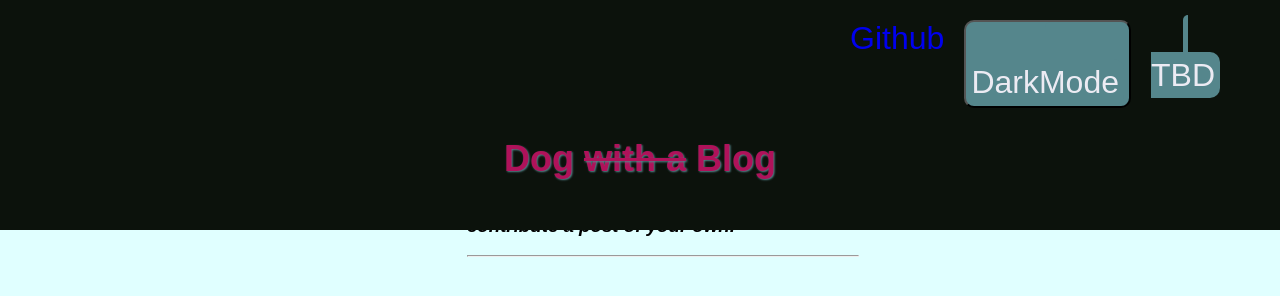
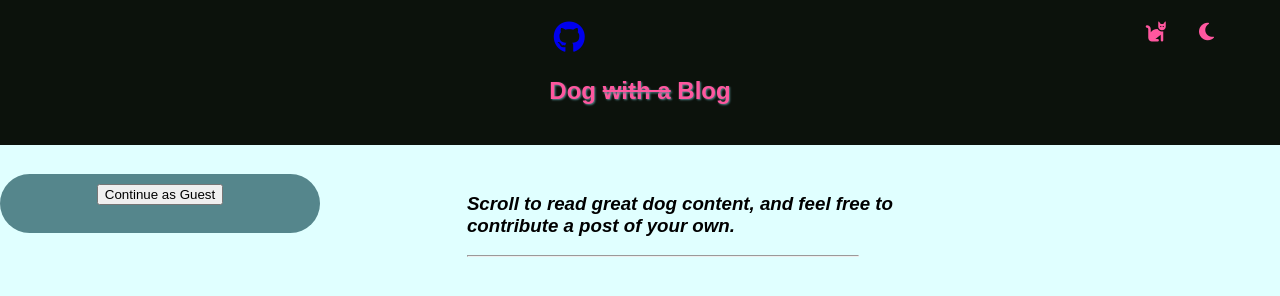
Before and after one commit to katbruce/phase-1-project-dog-blog, a website: page index.html in a window 1280 px wide. Drawn offline with Linux system fonts and the light colour scheme; no server answers.

Commit message:
guest login and some css changes git push

```diff
--- a/index.html
+++ b/index.html
@@ -10,14 +10,15 @@
 
     <link rel="stylesheet" type="text/css" href="style.css" />
     <script type="text/javascript" src="script.js" defer></script>
+    <script src="https://kit.fontawesome.com/d3ebe86ad0.js" crossorigin="anonymous"></script>
     <title>Dog Blog</title>
 </head>
 <body>
-    <nav class="grid">
+    <nav class="nav-bar">
         <ul>
-            <li><a href="https://github.com/mikecoux/phase-1-project-dog-blog">Github</a></li>
-            <li><button id="dark-mode"><a class= "transition" >DarkMode</a></button></li>
-            <li><a class = "transition" id="other-mode">TBD</a></li>
+            <li><a href="https://github.com/mikecoux/phase-1-project-dog-blog"><i class="fa-brands fa-github"></i></a></li>
+            <li><button id="chaos" id="nav-btn"><i class="fa-solid fa-cat"></i></button></li>
+            <li><button id="dark-mode" id="nav-btn"><i class="fa-solid fa-moon"></i></button></li>
         </ul>
         <h1 class="title"><b>Dog <del>with a</del> Blog</b></h1>
     </nav>
@@ -31,6 +32,9 @@
                 </div>
                 <div class="g_id_signin" data-type="standard" data-shape="rectangular" data-theme="outline" data-text="signin_with"
                     data-size="large" data-logo_alignment="left">
+                </div>
+                <div id="guest-sign-in">
+                    <button id="guest-sign-in-btn">Continue as Guest</button>
                 </div>
             </div><br>
             <!-- Create blog post form -->
--- a/script.js
+++ b/script.js
@@ -239,14 +239,14 @@ function darkMode(){
     const darkModeButton = document.querySelector("#dark-mode");
      const display = document.querySelector("body");
     darkModeButton.addEventListener("click",()=>{
-        if (darkModeButton.textContent === "DarkMode"){
+        if (display.style.backgroundColor === 'lightcyan'){
             display.style.backgroundColor = '#1b1b1b';
             display.style.color = 'white';
-            darkModeButton.textContent = "LightMode";
+            darkModeButton.style.color = "white";
         }else{
             display.style.backgroundColor = 'lightcyan';
             display.style.color = '#1b1b1b';
-            darkModeButton.textContent = "DarkMode";
+            darkModeButton.style.color = "#ff579f";
         }
 
 })}
@@ -273,6 +273,8 @@ function signIn (responseData) {
     console.log(responseData.email_verified)
     responseData.email_verified ? showForm() : alert('Please sign in again.')
 }
+//bypass login with continue as guest
+document.querySelector('#guest-sign-in-btn').addEventListener("click",showForm);
 
 function showForm () {
     document.querySelector('#new-post-form').removeAttribute("hidden")
--- a/style.css
+++ b/style.css
@@ -74,13 +74,19 @@ a:hover {
     border-radius: 10px;
     padding: 5px;
 }
-#dark-mode{
-    background-color: #55868C;
-    color:#ECEBF3;
-    border-radius: 10px;
-    padding: 5px;
+#dark-mode {
+    color:#FF579F;
     text-decoration: none;
     font-size: 1.25rem;
+    background: none;
+    border: none;
+}
+#chaos {
+    color:#FF579F;
+    text-decoration: none;
+    font-size: 1.25rem;
+    background: none;
+    border: none;
 }
 
 nav {
@@ -89,7 +95,6 @@ nav {
     background-color: #0C120C;
     margin-bottom: 4rem;
     padding: 10px;
-    font-size: 1.5rem;
     color: ECEBF3;
     @media (min-width: 600px){
         padding: 20px;
@@ -104,11 +109,11 @@ nav ul {
         grid-template-columns: repeat(3, 120px);
         grid-gap: 10px;
         justify-content: right;
-
+        font-size: larger;
         @media (min-width: 600px){
             grid-template-columns: 1fr repeat(4, fit-content(50px));
             grid-gap: 20px;
-            justify-items: end;
+            justify-items: center;
         }
 }
 
@@ -125,7 +130,7 @@ nav ul {
     align-self: center;
     font: arial;
     align-content: center;
-    color:#AF125A;
+    color:#FF579F;
     text-shadow: 1px 1px 2px #55868C ;
 }
 
@@ -159,6 +164,7 @@ nav ul {
 .new-content img{
     max-width: 100%;
     max-height: 400px;
+    overflow-x:hidden;
 }
 
 /* Blog post css */
@@ -245,7 +251,7 @@ hr {
     width: 60%;
     padding: 12 px;
     float: right;
-    overflow: auto;
+    overflow:visible;
 
 
 }
@@ -253,3 +259,10 @@ hr {
 #submit-post {
     display: none;
 }
+
+#sign-in-container{
+
+    justify-items: center;
+    overflow:hidden;
+
+}
```
